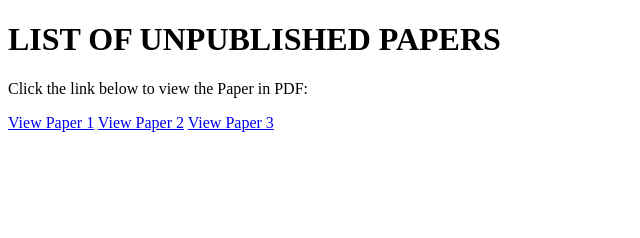
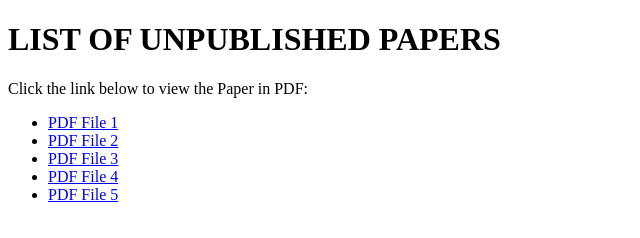
Before and after one commit to catechist330/papers, a plain HTML site: page index.html in a window 1280 px wide. Shown: the whole page, without its empty margins (0-640 px from the left). Drawn offline with Linux system fonts and the light colour scheme.

Commit message:
Update index.html

```diff
--- a/index.html
+++ b/index.html
@@ -11,9 +11,14 @@
 
     <p>Click the link below to view the Paper in PDF:</p>
 
-    <a href="Paper1.pdf" target="_blank">View Paper 1</a>
-    <a href="Paper2.pdf" target="_blank">View Paper 2</a>
-    <a href="Paper3.pdf" target="_blank">View Paper 3</a>
+
+    <ul>
+        <li><a href="Paper1.pdf" target="_blank">PDF File 1</a></li>
+        <li><a href="Paper2.pdf" target="_blank">PDF File 2</a></li>
+        <li><a href="Paper3.pd" target="_blank">PDF File 3</a></li>
+        <li><a href="path/to/your/file4.pdf" target="_blank">PDF File 4</a></li>
+        <li><a href="path/to/your/file5.pdf" target="_blank">PDF File 5</a></li>
+    </ul>
 
 </body>
 </html>
```
